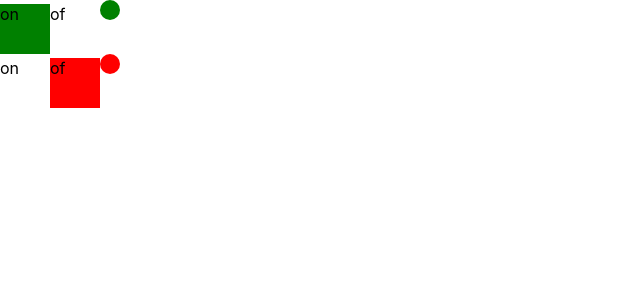
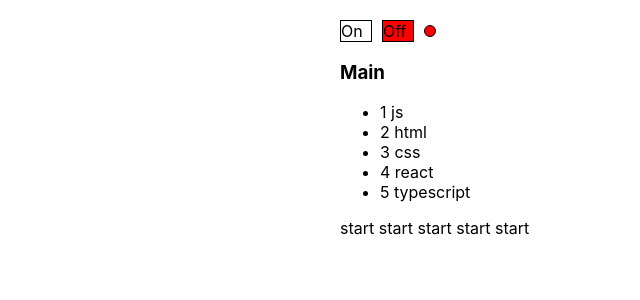
Before and after one commit to RudakovIlya/react-kabzda, a React (Create React App) app: page / in a window 1280 px wide. Shown: the top 300 px of the page, without its empty margins (0-640 px from the left). Built offline with nearby package versions, Linux system fonts and the light colour scheme.

Commit message:
feat: added a new component and the solution of the six and seven tasks

```diff
--- a/src/App.css
+++ b/src/App.css
@@ -0,0 +1,4 @@
+.App {
+    width: 600px;
+    margin: 20px auto;
+}
--- a/src/App.tsx
+++ b/src/App.tsx
@@ -3,23 +3,27 @@ import './App.css';
 import Accordion from "./components/Accordion/Accordion";
 import {Rating} from "./components/Rating/Rating";
 import {OnOff} from "./components/OnOff/OnOff";
+import SelfControlledAccordion from "./components/SelfControledAccordion/SelfControlledAccordion";
+import {UnControlledRating} from "./components/UnControlledRating/UnControlledRating";
 
 // function declaration.
 
 function App() {
     console.log('App rendering');
-    // обязана вернуть JSX
 
     return (
-        <div>
-            {/*            <Accordion titleValue={'Первый заголовок'} collapsed={true}/>
-            <Accordion titleValue={'Второй заголовок'} collapsed={false}/>
-            <Rating value={3}/>
-            <Rating value={4}/>*/}
-            <OnOff on={true}/>
-            <OnOff on={false}/>
+        <div className={'App'}>
+            {/*            <Accordion titleValue={'Main'} collapsed={true}/>
+            <Accordion titleValue={'Main 2'} collapsed={false}/>
+            <Rating value={1}/>
+            <Rating value={2}/>
+            <Rating value={3}/>*/}
+
+            <OnOff/>
+            <SelfControlledAccordion titleValue={'Main'}/>
+            <UnControlledRating/>
+
         </div>
-
     );
 }
 
--- a/src/components/OnOff/OnOff.module.css
+++ /dev/null
@@ -1,24 +0,0 @@
-.block {
-    width: 50px;
-    height: 50px;
-    display: inline-block;
-}
-
-.span {
-    width: 20px;
-    height: 20px;
-    border-radius: 50%;
-    display: inline-block;
-}
-
-.red {
-    background-color: red;
-}
-
-.green {
-    background-color: green;
-}
-
-.transparent {
-    background-color: transparent;
-}
--- a/src/components/OnOff/OnOff.tsx
+++ b/src/components/OnOff/OnOff.tsx
@@ -1,34 +1,51 @@
-import React from "react";
-import styles from './OnOff.module.css'
+import React, {useState} from 'react';
 
-type OnOffPropsType = {
-    on: boolean
+export type PropsType = {
+    // on: boolean
 }
 
-export function OnOff(props: OnOffPropsType) {
+
+export const OnOff: React.FC<PropsType> = (props) => {
+    console.log('OnOff render')
+    let [on, setOn] = useState(false);
+    console.log(`on: ${on}`)
+    const onStyle = {
+        display: 'inline-block',
+        width: '30px',
+        height: '20px',
+        border: '1px solid black',
+        backgroundColor: `${on ? 'green' : 'white'}`,
+    }
+
+    const offStyle = {
+        display: 'inline-block',
+        width: '30px',
+        margin: '0 10px',
+        height: '20px',
+        border: '1px solid black',
+        backgroundColor: `${on ? 'white' : 'red'}`,
+    }
+
+    const indicatorStyle = {
+        display: 'inline-block',
+        width: '10px',
+        height: '10px',
+        borderRadius: '50%',
+        border: '1px solid black',
+        backgroundColor: `${!on ? 'red' : 'green'}`,
+    }
+
     return (
-        <>
-            <div>
-                <div className={`${props.on && styles.green} ${styles.block}`}>on</div>
-                <div className={`${!props.on && styles.red} ${styles.block}`}>of</div>
-                <span className={`${!props.on && styles.red} ${props.on && styles.green} ${styles.span}`}></span>
+        <div>
+            <div style={onStyle} onClick={() => {
+                setOn(true)
+            }}>On
             </div>
-        </>
-    )
-}
-
-// type BlockPropsType = {
-//     style: boolean
-// }
-//
-// function Block(props: BlockPropsType) {
-//
-//     return (
-//         <div>
-//             <div className={`${props.style && styles.green} ${styles.block}`}>on</div>
-//             <div className={`${!props.style && styles.red} ${styles.block}`}>of</div>
-//             <span className={`${!props.style && styles.red} ${props.style && styles.green} ${styles.span}`}></span>
-//         </div>
-//     )
-//
-// }
+            <div style={offStyle} onClick={() => {
+                setOn(false)
+            }}>Off
+            </div>
+            <div style={indicatorStyle}></div>
+        </div>
+    );
+};
--- /dev/null
+++ b/src/components/SelfControledAccordion/SelfControlledAccordion.tsx
@@ -0,0 +1,48 @@
+import React, {useState} from 'react';
+
+type AccordionPropsType = {
+    titleValue: string,
+}
+
+
+const SelfControlledAccordion = (props: AccordionPropsType) => {
+
+    const [collapsed, setCollapsed] = useState(false);
+
+    return (
+        <div>
+            <AccordionTitle title={props.titleValue} setCollapsed={setCollapsed} collapsed={collapsed}/>
+            {!collapsed && <AccordionBody/>}
+        </div>
+    );
+};
+
+type AccordionTitlePropsType = {
+    title: string,
+    setCollapsed: (collapsed: boolean) => void,
+    collapsed: boolean
+}
+
+function AccordionTitle(props: AccordionTitlePropsType) {
+
+    const onClickHandler = () => {
+        props.setCollapsed(!props.collapsed && true);
+    }
+
+    return <h3 onClick={onClickHandler}>{props.title}</h3>;
+}
+
+function AccordionBody() {
+    return (
+        <ul>
+            <li>1 js</li>
+            <li>2 html</li>
+            <li>3 css</li>
+            <li>4 react</li>
+            <li>5 typescript</li>
+        </ul>
+    );
+}
+
+
+export default SelfControlledAccordion;
--- /dev/null
+++ b/src/components/UnControlledRating/UnControlledRating.tsx
@@ -0,0 +1,33 @@
+import React, {useState} from "react";
+
+export function UnControlledRating() {
+
+    const [value, setValue] = useState<number>(0);
+
+    return (
+        <div>
+            <Star selected={value > 0} setSelect={setValue} value={1}/>
+            <Star selected={value > 1} setSelect={setValue} value={2}/>
+            <Star selected={value > 2} setSelect={setValue} value={3}/>
+            <Star selected={value > 3} setSelect={setValue} value={4}/>
+            <Star selected={value > 4} setSelect={setValue} value={5}/>
+        </div>
+    )
+}
+
+type StarPropsType = {
+    selected: boolean,
+    setSelect: (select: number) => void,
+    value: number
+}
+
+function Star(props: StarPropsType) {
+
+    const onClickHandler = () => {
+        props.setSelect(props.value)
+    }
+
+    return !props.selected ? <span onClick={onClickHandler}>start </span> :
+        <span onClick={onClickHandler}><b>star </b></span>;
+
+}
```
Also changed, not shown: src/components/Accordion/Accordion.tsx (+5 -5 lines).
